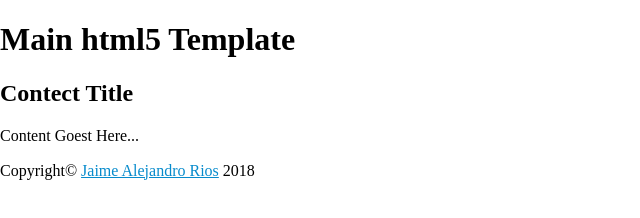
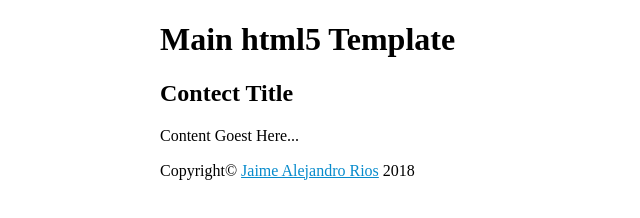
Before and after one commit to jaiimeriios/Main-Template-html5, a plain HTML site: page index.html in a window 1280 px wide. Shown: the whole page, without its empty margins (0-640 px from the left). Drawn offline with Linux system fonts and the light colour scheme.

Commit message:
Css :seedling:

```diff
--- a/css/styles.css
+++ b/css/styles.css
@@ -11,3 +11,21 @@ a:link { color:#078bcc; }
 a:visited { color:#bd02fb; }
 a:hover, a:focus { color:#000; }
 a:active { color:#fb0e02; }
+
+
+header {
+  max-width: 960px;
+  height: auto;
+  margin: 0 auto;
+}
+
+.wrap {
+  max-width: 960px;
+  height: auto;
+  margin: 0 auto;
+}
+footer {
+  max-width: 960px;
+  height: auto;
+  margin: 0 auto;
+}
```
